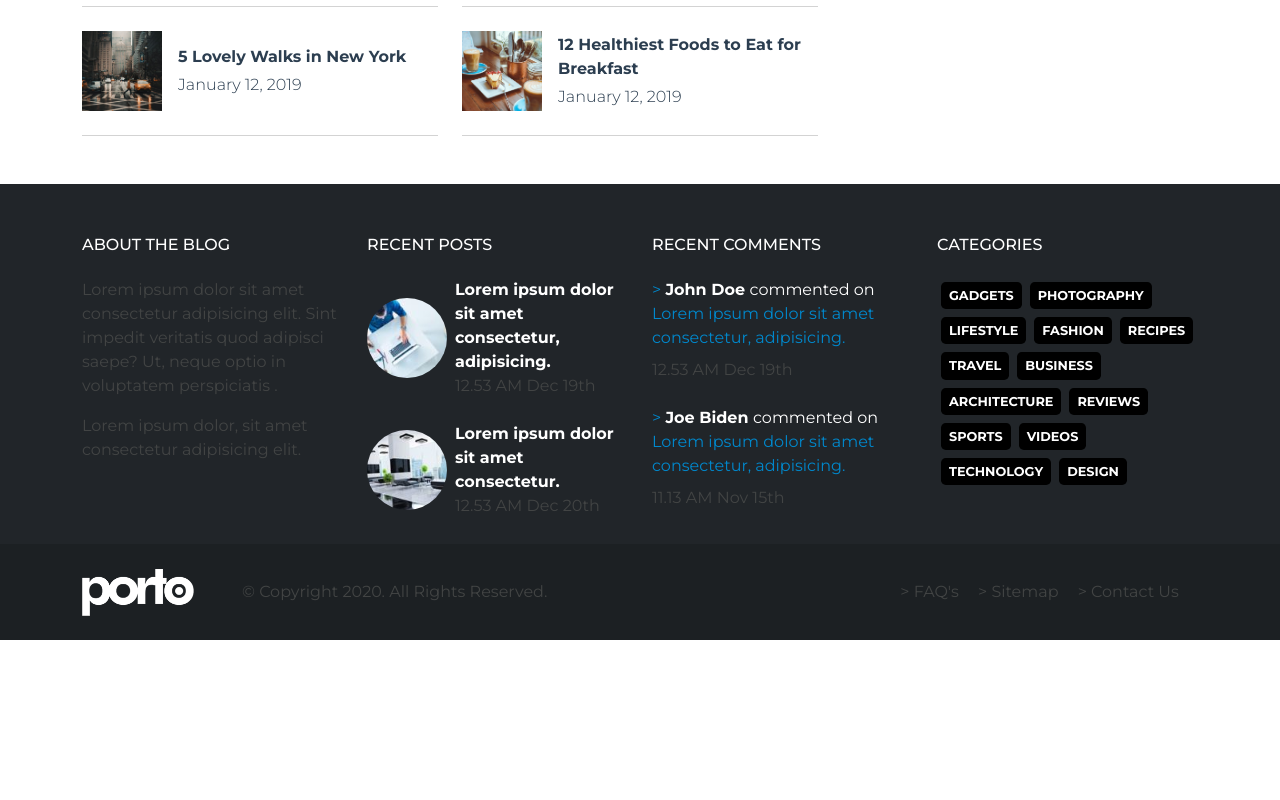
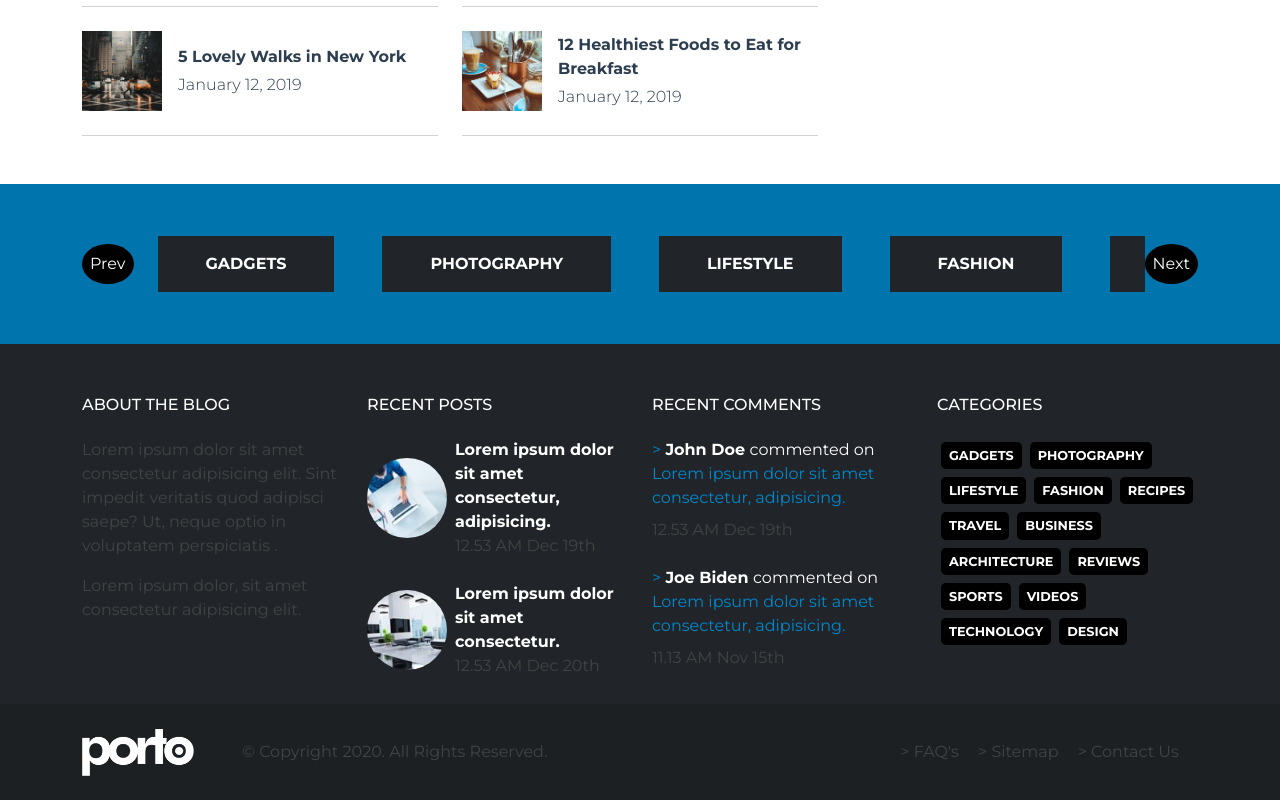
Before and after one commit to Daniel180402/proj-html-vuejs, a Vue app: page / in a window 1280 px wide. Shown: the part 1282-2082 px from the top of the page. Before the commit the page ends 1922 px from the top, so only its background shows below. Built offline with nearby package versions, Linux system fonts and the light colour scheme.

Commit message:
added main scheme for CategorySlider

```diff
--- a/src/assets/scss/partials/_variables.scss
+++ b/src/assets/scss/partials/_variables.scss
@@ -1,6 +1,8 @@
 $bg-sign-in: #0088cc;
+$bg-dark-blue: #0074ad;
 $bg-light-grey: #f7f7f7;
 $bg-footer-grey: #212529;
 $bg-footer-dark-grey: #1c2023;
+$bg-light-black: #212529;
 
 $text-dark-grey: #424444;
--- /dev/null
+++ b/src/components/CategoryCarousel.vue
@@ -0,0 +1,50 @@
+<template>
+    <div class="category-carousel-wrapper">
+        <div class="container h-100 w-100 d-flex justify-content-center align-items-center">
+            <button @click="prev" class="prev p-2 rounded-circle"> Prev </button>
+            <div class="slider-wrapper h-100 d-flex align-items-center overflow-hidden">
+                <div class="category px-5 py-3 mx-4" v-for="(element, index) in postCategories" :key="index + 'categories'">
+                    <p class="text-white fw-bold">{{element}}</p>
+                </div>
+            </div>
+            <button @click="next" class="next p-2 rounded-circle"> Next </button>
+        </div>
+    </div>
+</template>
+
+<script>
+export default {
+    name:"CategoryCarousel",
+    props: ["postCategories"],
+    data: function(){
+        return {
+
+        }
+    },
+    methods: {
+
+    }
+}
+</script>
+
+<style lang="scss" scoped>
+@import "../assets/scss/style.scss";
+
+    .category-carousel-wrapper{
+        height: 20vh;
+        background-color: $bg-dark-blue;
+        .prev, .next{
+            height: fit-content;
+            width: fit-content;
+            background-color: black;
+            border: none;
+            color: white;
+        }
+        .slider-wrapper{
+            .category{
+            width: fit-content;
+            background-color: $bg-light-black;
+        }
+        }
+    }
+</style>
--- a/src/components/Footer.vue
+++ b/src/components/Footer.vue
@@ -34,7 +34,7 @@
                     <div class="col-3">
                         <h5>{{categoriesTitle}}</h5>
                         <div class="categories-wrapper d-flex flex-wrap">
-                            <div class="category p-1 px-2 rounded-3 m-1" v-for="element in postCategories" :key="element + 'comments'">
+                            <div class="category p-1 px-2 rounded-3 m-1" v-for="element in postCategories" :key="element + 'categories'">
                                 <p class="text-white fw-bold">{{element}}</p>
                             </div>
                         </div>
--- a/src/components/Main.vue
+++ b/src/components/Main.vue
@@ -1,13 +1,15 @@
 <template>
     <main>
-        <Jumbotron :postCategories="postCategories"/>
+        <Jumbotron/>
         <PostsSection/>
+        <CategoryCarousel :postCategories="postCategories"/>
     </main>
 </template>
 
 <script>
 import Jumbotron from "./Jumbotron.vue"
 import PostsSection from "./PostsSection.vue"
+import CategoryCarousel from "./CategoryCarousel.vue"
 
 export default {
     name: "mainPage",
@@ -15,6 +17,7 @@ export default {
     components: {
         Jumbotron,
         PostsSection,
+        CategoryCarousel,
     },
     data: function() {
         return {
--- a/src/main.js
+++ b/src/main.js
@@ -1,6 +1,5 @@
 import Vue from 'vue'
 import App from './App.vue'
-
 
 Vue.config.productionTip = false
 
```
